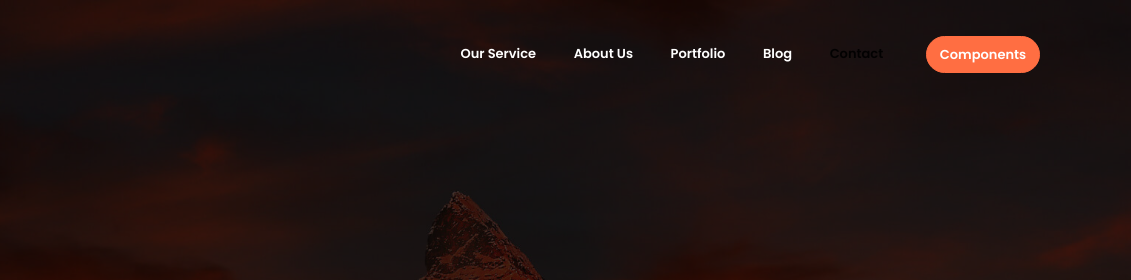
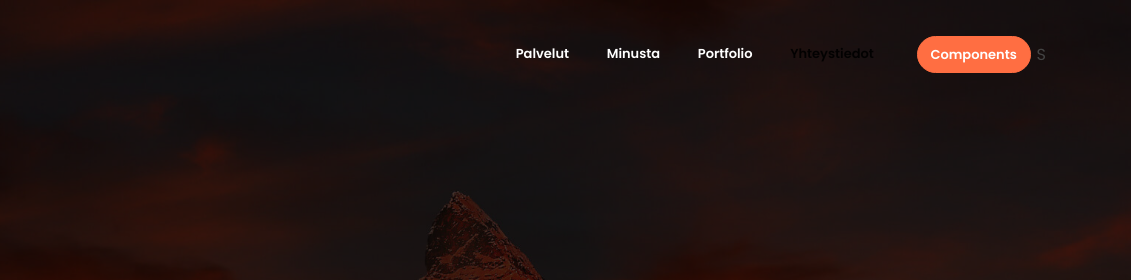
Before and after one commit to NorthJussi/yessies1, a plain HTML site: page public_html/index.html in a window 1280 px wide. Shown: the top 280 px of the page, 149-1280 px from the left. Drawn offline with Linux system fonts and the light colour scheme.

Commit message:
Nappuloiden kustomointia

```diff
--- a/public_html/index.html
+++ b/public_html/index.html
@@ -25,24 +25,21 @@
             <div class="collapse navbar-collapse" id="navbarSupportedContent">
                 <ul class="navbar-nav ml-auto">
                     <li class="nav-item">
-                        <a class="nav-link" href="#service">Our Service</a>
+                        <a class="nav-link" href="#service">Palvelut</a>
                     </li>
                     <li class="nav-item">
-                        <a class="nav-link" href="#about">About Us</a>
+                        <a class="nav-link" href="#about">Minusta</a>
                     </li>
                     <li class="nav-item">
                         <a class="nav-link" href="#portfolio">Portfolio</a>
                     </li>
                     <li class="nav-item">
-                        <a class="nav-link" href="#blog">Blog</a>
-                    </li>
-                    <li class="nav-item">
-                        <a class="nav-link" href="#contact">Contact</a>
+                        <a class="nav-link" href="#contact">Yhteystiedot</a>
                     </li>
                     <li class="nav-item">
                         <a href="components.html" class="ml-4 nav-link btn btn-primary btn-sm rounded">Components</a>
                     </li>
-                </ul>
+                </ul>S
             </div>
         </div>
     </nav>
```
